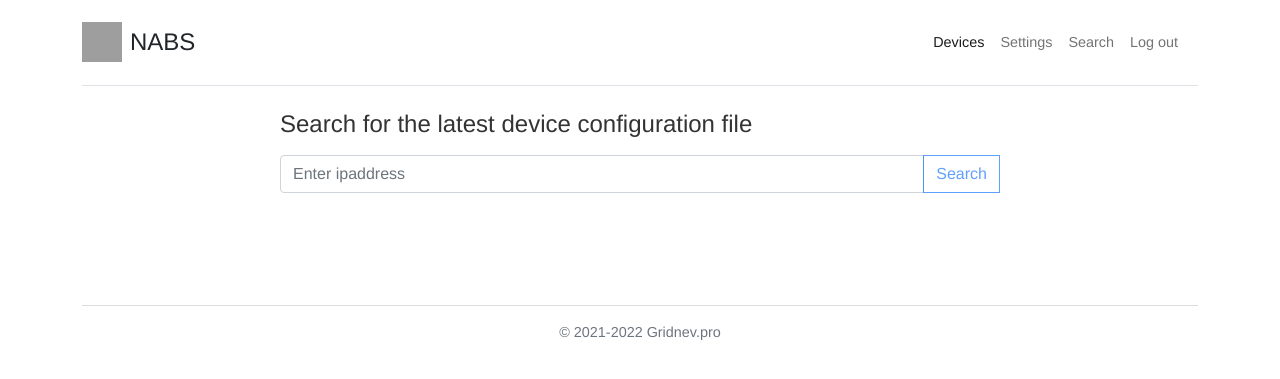
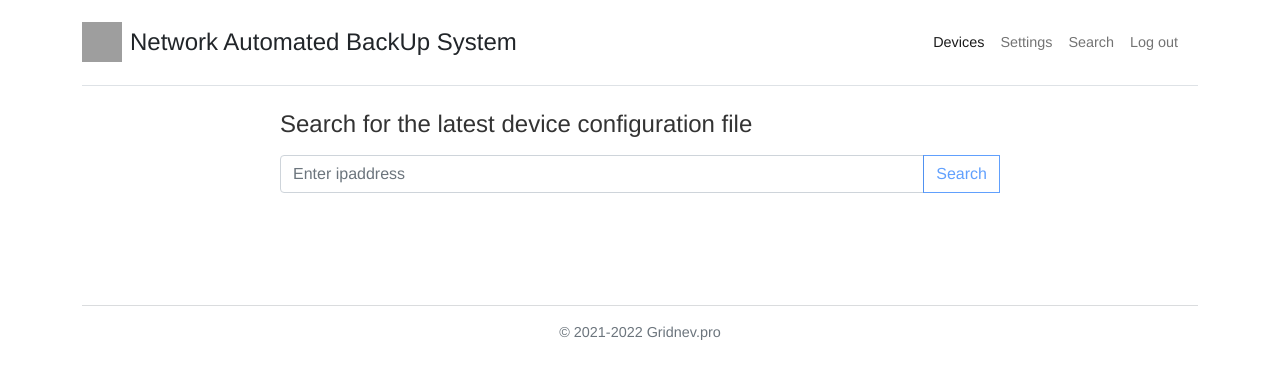
Before and after one commit to Sivolen/NABS, a Flask app: page /search in a window 1280 px wide. Shown: the top 379 px of the page. Run offline with Flask 2, Linux system fonts and the light colour scheme; the visitor is signed in with stand-in values (Sample User, id 1); parts of the project's set-up code (start-up, migrations or seed data) failed here and were passed over; some libraries are stand-ins or nearby versions; grey boxes are pictures that could not be loaded.

Commit message:
redisaned pages

```diff
--- a/app/templates/base.html
+++ b/app/templates/base.html
@@ -47,9 +47,9 @@
             <main>
                 <header class="d-flex flex-wrap justify-content-center py-3 mb-4 border-bottom">
                     <a href="/" class="d-flex align-items-center mb-3 mb-md-0 me-md-auto text-dark text-decoration-none">
-<!--                        <svg class="bi me-2" width="40" height="32"><use xlink:href="#bootstrap" /></svg>-->
-                        <img class="bi me-2" width="40" height="40" src="{{url_for('static', filename='images/logo.png')}}" alt="NABS">
-                        <span class="fs-4">NABS</span>
+                        <!--                        <svg class="bi me-2" width="40" height="32"><use xlink:href="#bootstrap" /></svg>-->
+                        <img class="bi me-2" width="40" height="40" src="{{url_for('static', filename='images/logo.png')}}" alt="NABS" />
+                        <span class="fs-4">Network Automated BackUp System</span>
                     </a>
                     <nav class="navbar navbar-expand-lg navbar-light">
                         <!-- Container wrapper -->
--- a/app/templates/login.html
+++ b/app/templates/login.html
@@ -8,7 +8,6 @@
         <div class="form-floating">
             <input type="email" id="inputEmail" class="form-control" name="email" placeholder="Email address" value="" required autofocus />
             <label for="inputEmail">Email address</label>
-
         </div>
         <div class="form-floating">
             <input type="password" id="inputPassword" class="form-control" name="password" placeholder="Password" value="" required />
```
